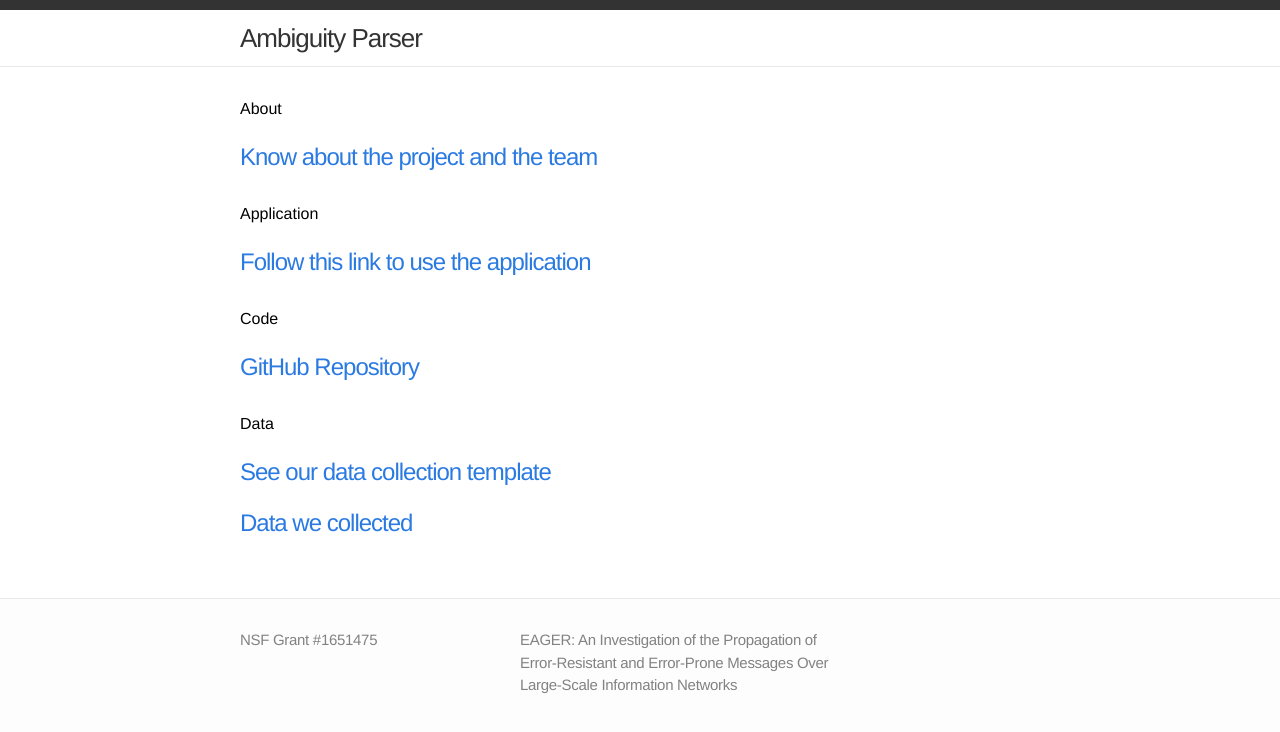
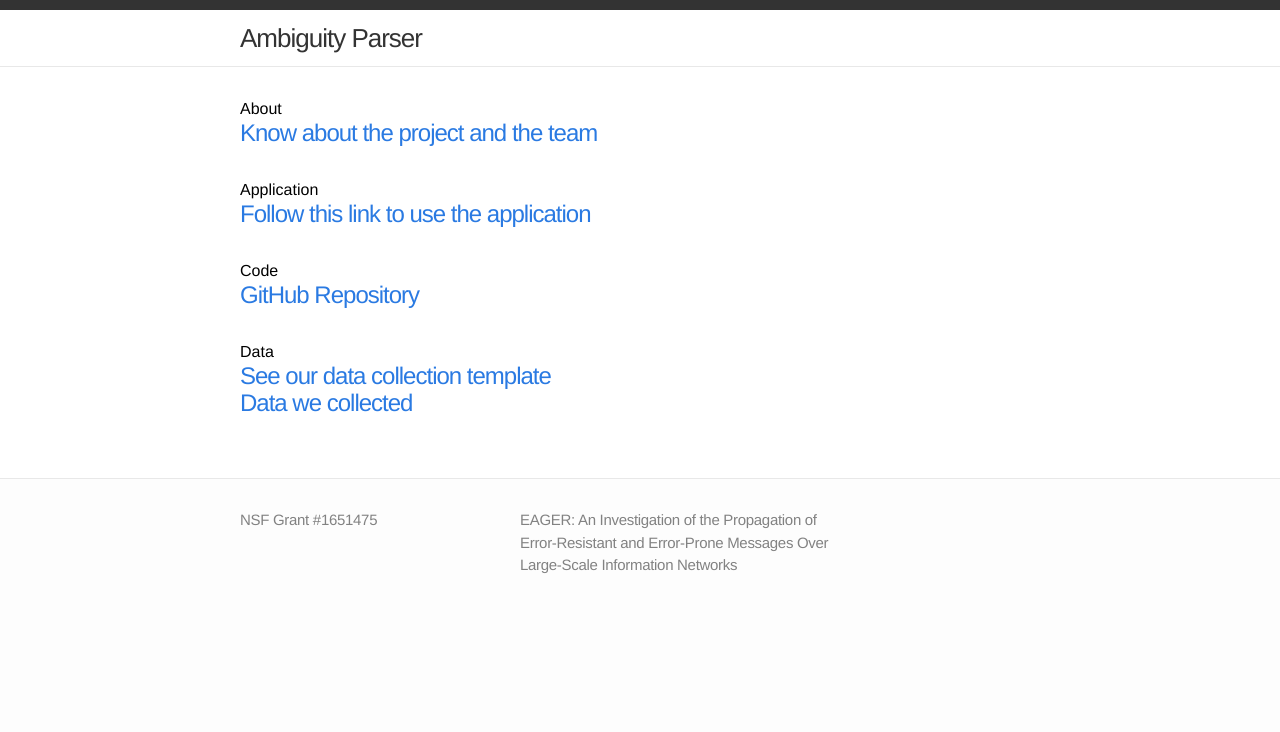
Before and after one commit to AmbiguityISMLab/AmbiguityISMLab.github.io, a Jekyll site: the page built from index.html, in a window 1280 px wide. Shown: the top 732 px of the page. Built offline with Jekyll 4.4.1, drawn with Linux system fonts in a browser that asks for light colours.

Commit message:
Remove white spaces

```diff
--- a/index.html
+++ b/index.html
@@ -5,20 +5,20 @@ layout: default
 <div class="home">
     <ul class="posts">
 		<li>
-			About<br><br>
+			About<br>
 			<a class="post-link" href="{{ "http://ambiguity.ismlab.usf.edu/ap.ww/abtus.html" }}">Know about the project and the team</a>
 		</li>
 		<li>
-			Application<br><br>
+			Application<br>
 			<a class="post-link" href="{{ "http://ambiguity.ismlab.usf.edu" }}">Follow this link to use the application</a>
 		</li>
 		<li>
-			Code<br><br>
+			Code<br>
 			<a class="post-link" href="{{ "https://github.com/AmbiguityISMLab/AmbiguityParser" }}">GitHub Repository</a>
 		</li>
 		<li>
-			Data<br><br>
-			<a class="post-link" href="{{ "/design.html" | prepend: site.baseurl }}">See our data collection template</a><br><br>
+			Data<br>
+			<a class="post-link" href="{{ "/design.html" | prepend: site.baseurl }}">See our data collection template</a><br>
 			<a class="post-link" href="{{ "/data.csv" | prepend: site.baseurl }}">Data we collected</a>
 		</li>
 	</ul>
```
